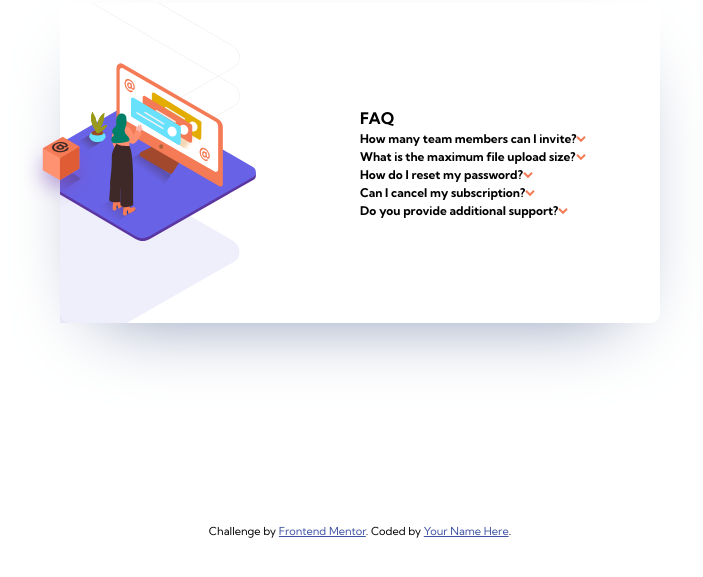
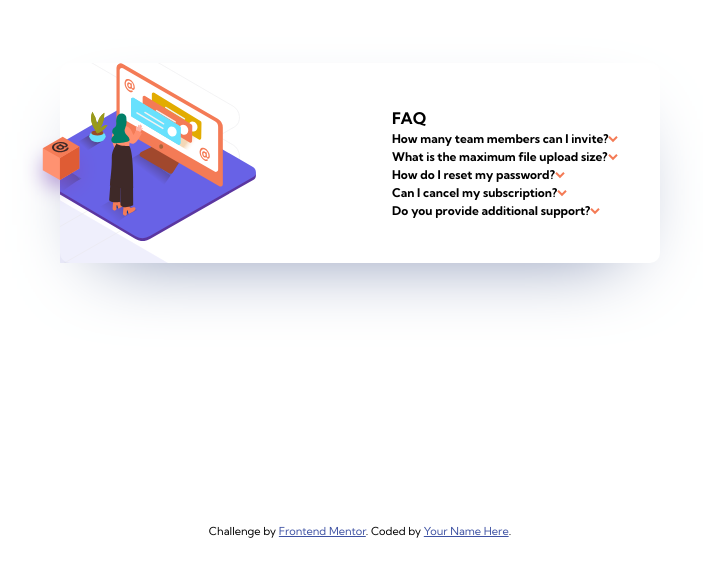
Before and after one commit to migvidal/faq-accordion-card-main, a plain HTML site: page index.html in a window 1280 px wide. Shown: the part 197-774 px from the top of the page, without its empty margins (280-983 px from the left). Drawn offline with Linux system fonts and the light colour scheme.

Commit message:
center-text-fix

```diff
--- a/index.html
+++ b/index.html
@@ -54,7 +54,7 @@
             />
           </div>
         </div>
-        <div class="panel">
+        <div class="panel text">
           <div class="center">
             <h1>FAQ</h1>
 
--- a/style.scss
+++ b/style.scss
@@ -69,6 +69,9 @@ footer {
       }
     }
   }
+  .text .center {
+    margin: 2rem;
+  }
 }
 
 /* Elements */
```
Also changed, not shown: style.css, 1 other file.
